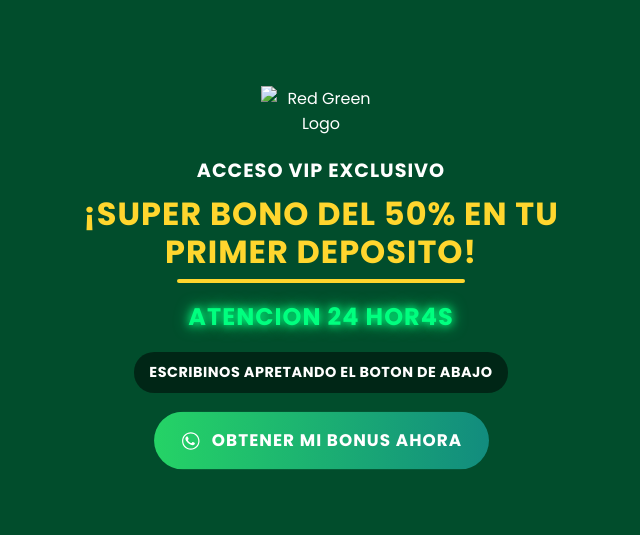
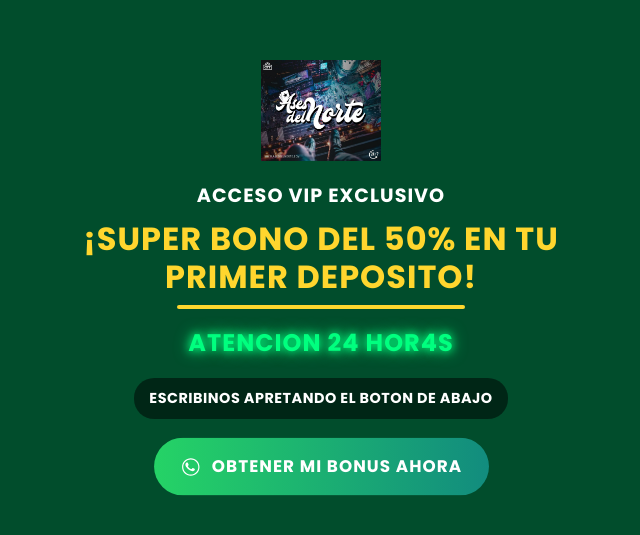
Before and after one commit to hectort2000/landingmodelo1, a plain HTML site: page index.html in a window 1280 px wide. Shown: the part 113-648 px from the top of the page, without its empty margins (319-959 px from the left). Drawn offline with Linux system fonts and the light colour scheme.

Commit message:
Update index.html

```diff
--- a/index.html
+++ b/index.html
@@ -106,7 +106,7 @@
 </head>
 <body>
   <div class="container">
-    <img src="logo.png" alt="Red Green Logo" class="logo">
+    <img src="logo.jpg" alt="Red Green Logo" class="logo">
     <div class="title-white">ACCESO VIP EXCLUSIVO</div>
     <div class="promo">¡SUPER BONO DEL 50% EN TU PRIMER DEPOSITO!</div>
     <div class="promo-underline"></div>
```
